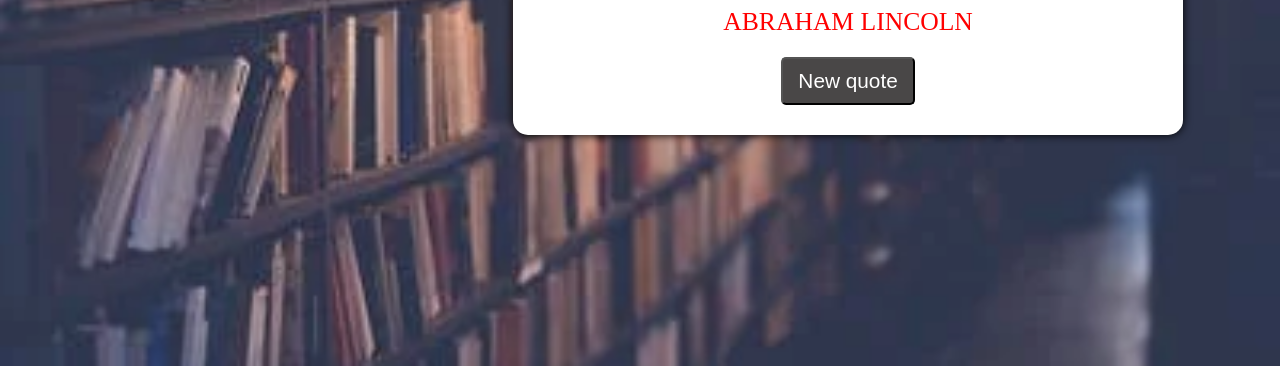
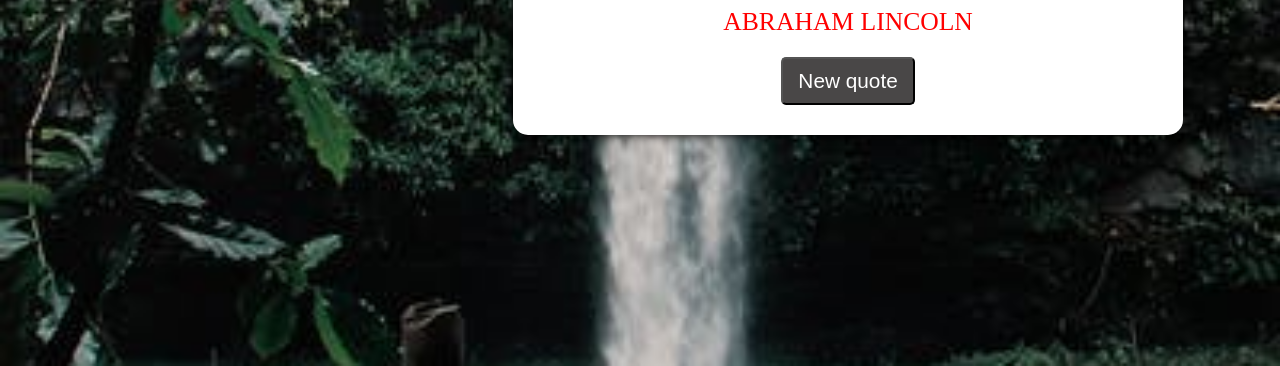
Before and after one commit to ifeanyi305/dom-manipulation-3, a plain HTML site: page index.html in a window 1280 px wide. Shown: the part 434-800 px from the top of the page. Drawn offline with Linux system fonts and the light colour scheme.

Commit message:
last-commit

```diff
--- a/style.css
+++ b/style.css
@@ -9,7 +9,7 @@ body{
     align-items: center;
     height: 100vh;
     text-align: center;
-    background: url(images/libaryBG.webp) no-repeat center center/ cover;
+    background: url(images/wilderness-img.jpeg) no-repeat center center/ cover;
 }
 @media(max-width:800px){
 body{
```
Also changed, not shown: project2.js (line endings or trailing spaces).
